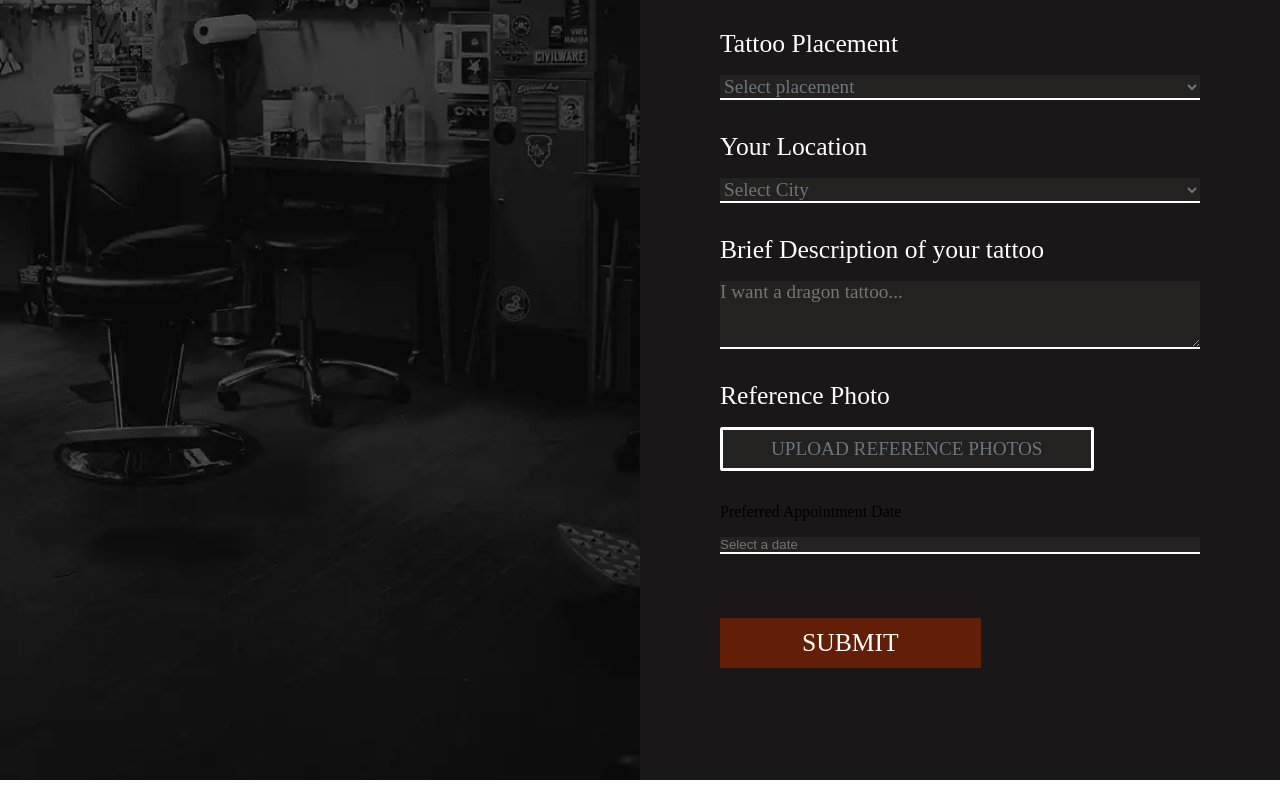
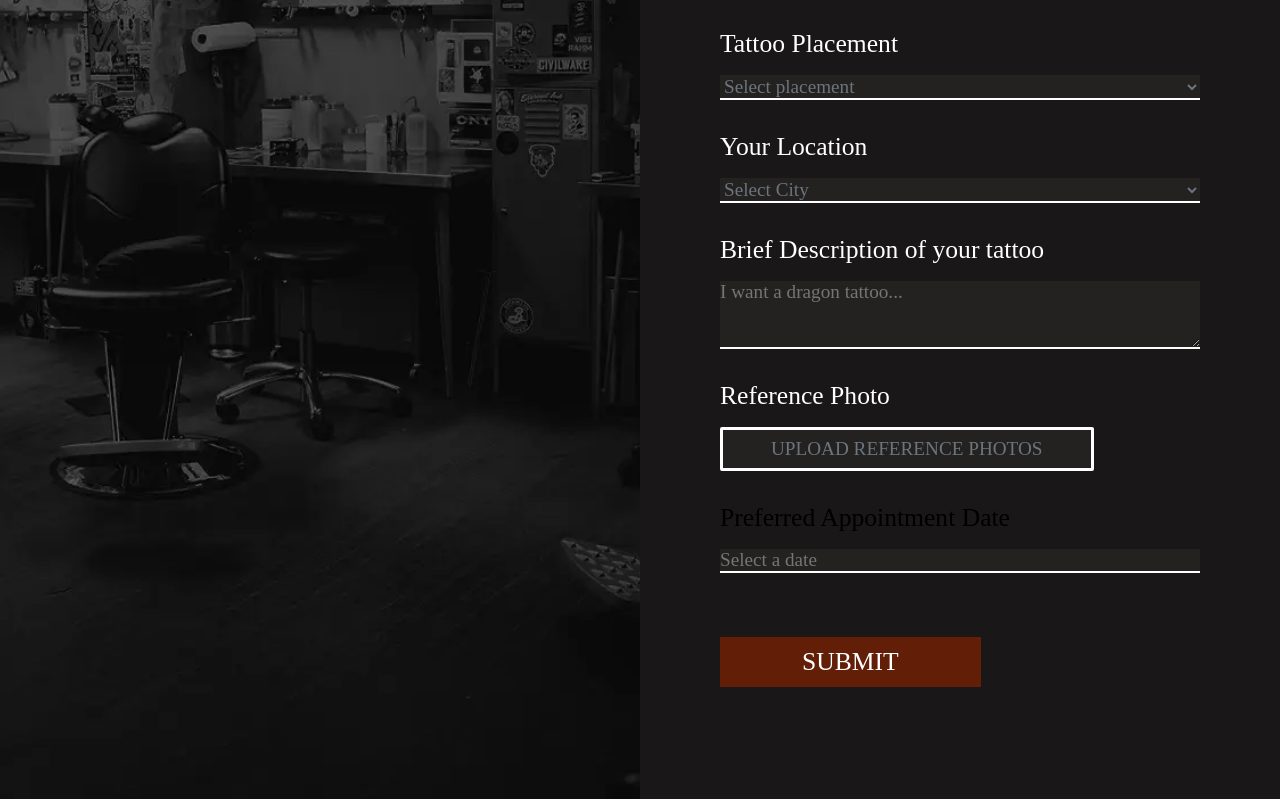
Before and after one commit to NaotoIsayama/Blackthorn, a plain HTML site: page form.html in a window 1280 px wide. Shown: the part 1269-2068 px from the top of the page. Drawn offline with nearby package versions, Linux system fonts and the light colour scheme; a web font is replaced by a local one.

Commit message:
date picker styling

```diff
--- a/form.html
+++ b/form.html
@@ -119,8 +119,8 @@
 
                     <!--Date picker-->
                     <div class="form-line fade" data-speed="medium">
-                        <label for="appointment-date">Preferred Appointment Date</label>
-                        <input type="text" id="appointment-date" name="appointment-date" placeholder="Select a date">
+                        <label class="sc-medium" for="appointment-date">Preferred Appointment Date</label>
+                        <input class="sc-body" type="text" id="appointment-date" name="appointment-date" placeholder="Select a date">
                     </div>
 
                     <button id="submit-button" type="submit" class="button sc-medium fade" data-speed="slow">SUBMIT</button>
```
